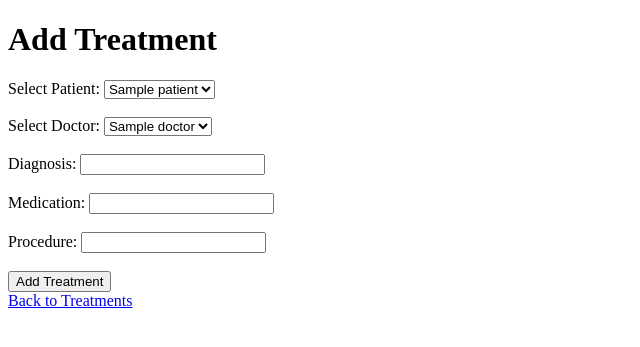
After one commit to awankhede7git/DBMS_project, a Flask app: page /add_treatment in a window 1280 px wide. The commit adds this page. Shown: the top 347 px of the page, without its empty margins (0-640 px from the left). Run offline with Flask 3, Linux system fonts and the light colour scheme; tables that the repository leaves empty hold one stand-in row (values such as "Sample post").

Commit message:
added treatments

```diff
--- a/app.py
+++ b/app.py
@@ -248,5 +248,77 @@ def edit_bill(bill_id):
 
     return render_template('edit_bill.html', bill=bill, patients=patients)
 
+# Route to view list of treatments
+@app.route('/treatments')
+def view_treatments():
+    cursor.execute("""
+        SELECT Treatment.TreatmentID, Patient.Name AS PatientName, Doctor.Name AS DoctorName,
+               Treatment.Diagnosis, Treatment.Medication, Treatment.Proc
+        FROM Treatment
+        JOIN Patient ON Treatment.PatientID = Patient.PatientID
+        JOIN Doctor ON Treatment.DoctorID = Doctor.DoctorID
+    """)
+    treatments = cursor.fetchall()
+    return render_template('treatments.html', treatments=treatments)
+
+# Route to add a treatment
+@app.route('/add_treatment', methods=['GET', 'POST'])
+def add_treatment():
+    if request.method == 'POST':
+        patient_id = request.form['patient_id']
+        doctor_id = request.form['doctor_id']
+        diagnosis = request.form['diagnosis']
+        medication = request.form['medication']
+        procedure = request.form['procedure']
+
+        cursor.execute(
+    "INSERT INTO Treatment (PatientID, DoctorID, Diagnosis, Medication, Proc) VALUES (%s, %s, %s, %s, %s)",
+    (patient_id, doctor_id, diagnosis, medication, procedure)
+)
+        db.commit()
+        return redirect(url_for('view_treatments'))
+
+    cursor.execute("SELECT PatientID, Name FROM Patient")
+    patients = cursor.fetchall()
+    cursor.execute("SELECT DoctorID, Name FROM Doctor")
+    doctors = cursor.fetchall()
+
+    return render_template('add_treatment.html', patients=patients, doctors=doctors)
+
+# Route to delete a treatment
+@app.route('/delete_treatment/<int:treatment_id>')
+def delete_treatment(treatment_id):
+    cursor.execute("DELETE FROM Treatment WHERE TreatmentID = %s", (treatment_id,))
+    db.commit()
+    return redirect(url_for('view_treatments'))
+
+# Route to edit a treatment
+@app.route('/edit_treatment/<int:treatment_id>', methods=['GET', 'POST'])
+def edit_treatment(treatment_id):
+    if request.method == 'POST':
+        patient_id = request.form['patient_id']
+        doctor_id = request.form['doctor_id']
+        diagnosis = request.form['diagnosis']
+        medication = request.form['medication']
+        procedure = request.form['procedure']
+
+        cursor.execute(
+    "UPDATE Treatment SET PatientID=%s, DoctorID=%s, Diagnosis=%s, Medication=%s, Proc=%s WHERE TreatmentID=%s",
+    (patient_id, doctor_id, diagnosis, medication, procedure, treatment_id)
+)
+
+        db.commit()
+        return redirect(url_for('view_treatments'))
+
+    cursor.execute("SELECT * FROM Treatment WHERE TreatmentID=%s", (treatment_id,))
+    treatment = cursor.fetchone()
+    cursor.execute("SELECT * FROM Patient")
+    patients = cursor.fetchall()
+    cursor.execute("SELECT * FROM Doctor")
+    doctors = cursor.fetchall()
+
+    return render_template('edit_treatment.html', treatment=treatment, patients=patients, doctors=doctors)
+
+
 if __name__ == "__main__":
     app.run(debug=True)
--- /dev/null
+++ b/templates/add_treatment.html
@@ -0,0 +1,38 @@
+<!DOCTYPE html>
+<html lang="en">
+<head>
+    <meta charset="UTF-8">
+    <meta name="viewport" content="width=device-width, initial-scale=1.0">
+    <title>Add Treatment</title>
+</head>
+<body>
+    <h1>Add Treatment</h1>
+    <form action="/add_treatment" method="POST">
+        <label for="patient">Select Patient:</label>
+        <select id="patient" name="patient_id" required>
+            {% for patient in patients %}
+            <option value="{{ patient[0] }}">{{ patient[1] }}</option>
+            {% endfor %}
+        </select><br><br>
+
+        <label for="doctor">Select Doctor:</label>
+        <select id="doctor" name="doctor_id" required>
+            {% for doctor in doctors %}
+            <option value="{{ doctor[0] }}">{{ doctor[1] }}</option>
+            {% endfor %}
+        </select><br><br>
+
+        <label for="diagnosis">Diagnosis:</label>
+        <input type="text" name="diagnosis" required><br><br>
+
+        <label for="medication">Medication:</label>
+        <input type="text" name="medication" required><br><br>
+
+        <label for="procedure">Procedure:</label>
+        <input type="text" name="procedure"><br><br>
+
+        <input type="submit" value="Add Treatment">
+    </form>
+    <a href="/treatments">Back to Treatments</a>
+</body>
+</html>
--- a/templates/appointments.html
+++ b/templates/appointments.html
@@ -7,6 +7,7 @@
 </head>
 <body>
     <h1>List of Appointments</h1>
+    <a href="/add_appointment">Add Appointment</a>
     <table border="1">
         <tr>
             <th>Appointment ID</th>
--- a/templates/bills.html
+++ b/templates/bills.html
@@ -7,6 +7,7 @@
 </head>
 <body>
     <h1>List of Bills</h1>
+    <a href="/add_bill">Add Bill</a>
     <table border="1">
         <tr>
             <th>Bill ID</th>
--- a/templates/doctors.html
+++ b/templates/doctors.html
@@ -7,6 +7,7 @@
 </head>
 <body>
     <h1>List of Doctors</h1>
+    <a href="/add_doctor">Add Doctor</a>
     <table border="1">
         <tr>
             <th>Doctor ID</th>
--- a/templates/index.html
+++ b/templates/index.html
@@ -59,6 +59,12 @@
             <a href="/add_bill">Add Bill</a>
             <a href="/bills">View Bills</a>
         </div>
+
+        <div class="menu">
+            <h3>Treatments</h3>
+            <a href="/add_treatment">Add Treatment</a>
+            <a href="/treatments">View Treatments</a>
+        </div>
     </div>
 </body>
 </html>
--- a/templates/patients.html
+++ b/templates/patients.html
@@ -7,6 +7,7 @@
 </head>
 <body>
     <h1>Patient List</h1>
+    <a href="/add_patient">Add Patient</a>
     <table border="1">
         <tr>
             <th>Patient ID</th>
```
Also changed, not shown: Hospital_database.sql (+15 -0 lines), templates/edit_treatment.html (added, +39 -0 lines), templates/treatments.html (added, +36 -0 lines).
